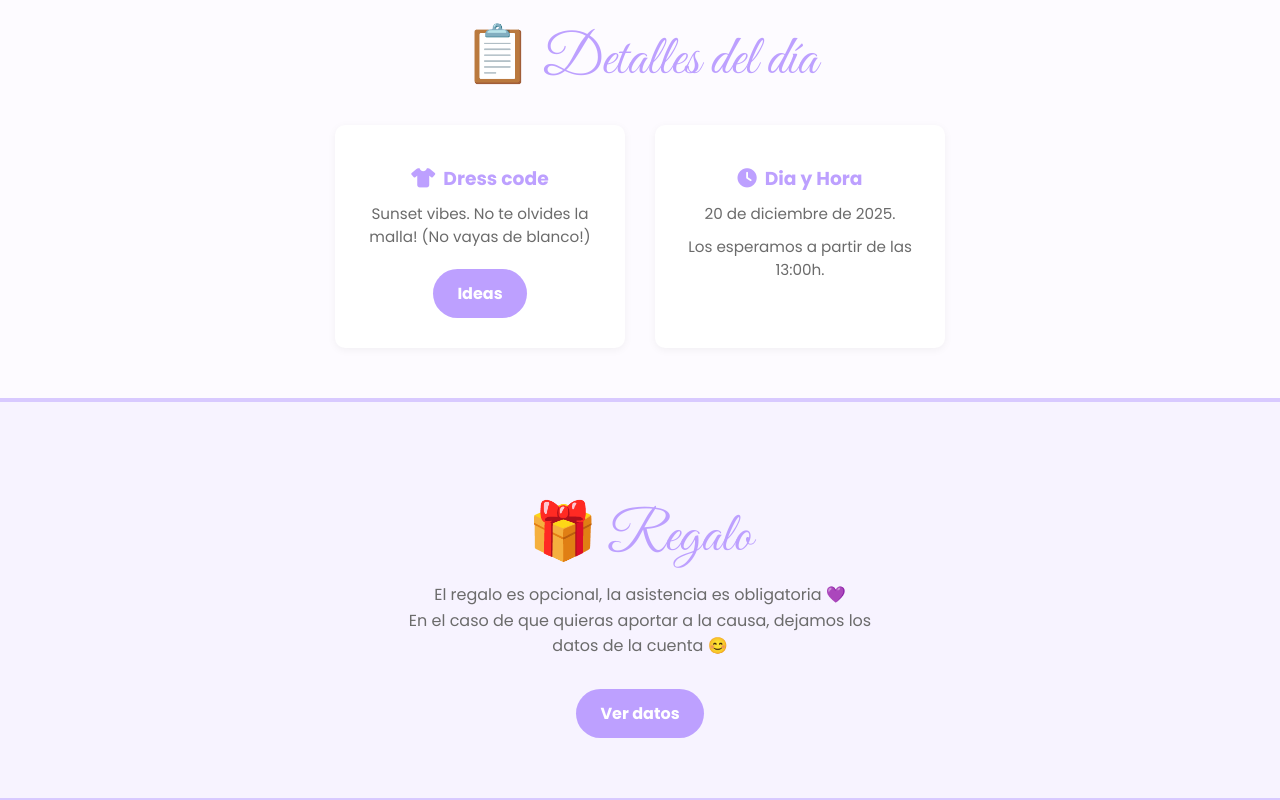
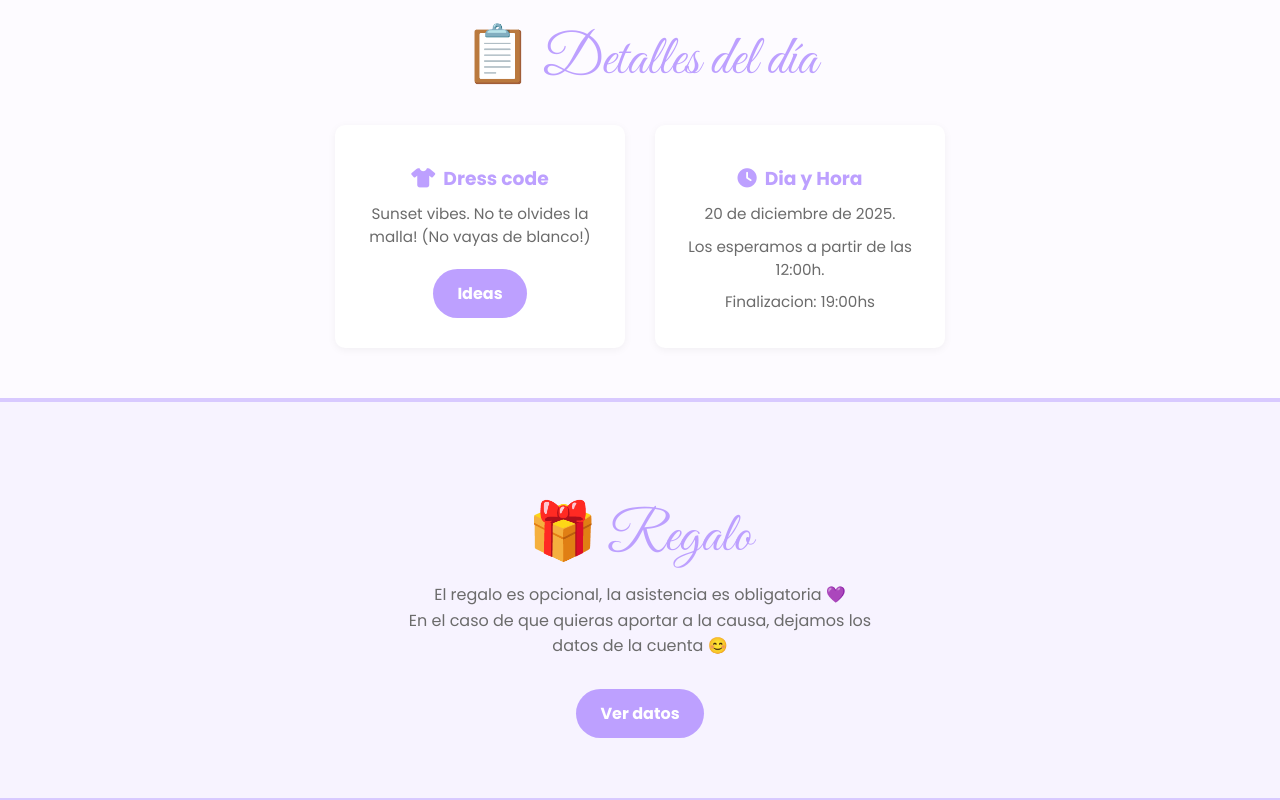
Before and after one commit to giulom13/invitacion-familia, a plain HTML site: page index.html in a window 1280 px wide. Shown: the part 1276-2076 px from the top of the page. Drawn offline with Linux system fonts and the light colour scheme.

Commit message:
actualizado horario

```diff
--- a/index.html
+++ b/index.html
@@ -340,7 +340,8 @@
       <div class="info-box">
         <h3><i class="fa-solid fa-clock"></i> Dia y Hora</h3>
         <p>20 de diciembre de 2025.</p>
-        <p>Los esperamos a partir de las 13:00h.</p>
+        <p>Los esperamos a partir de las 12:00h.</p>
+        <p>Finalizacion: 19:00hs</p>
       </div>
 
     </div>
```
